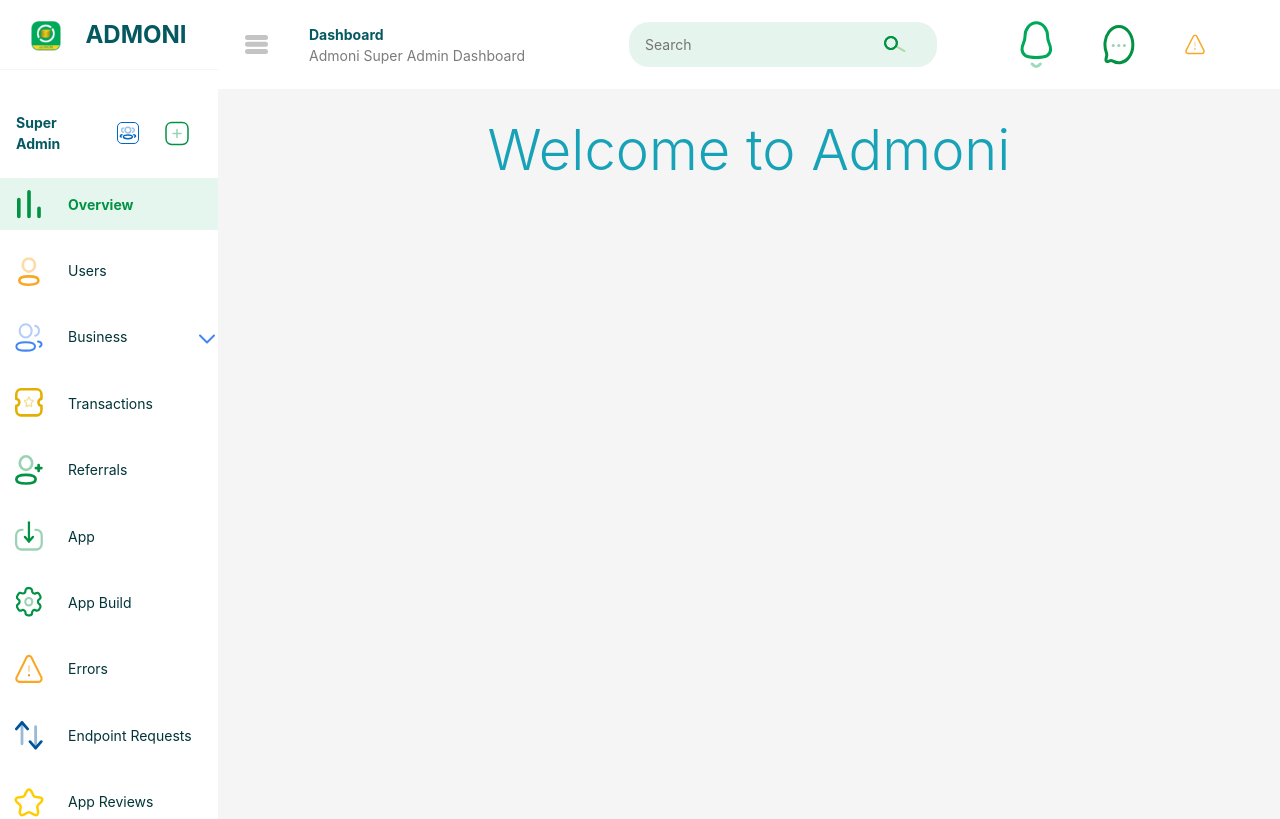
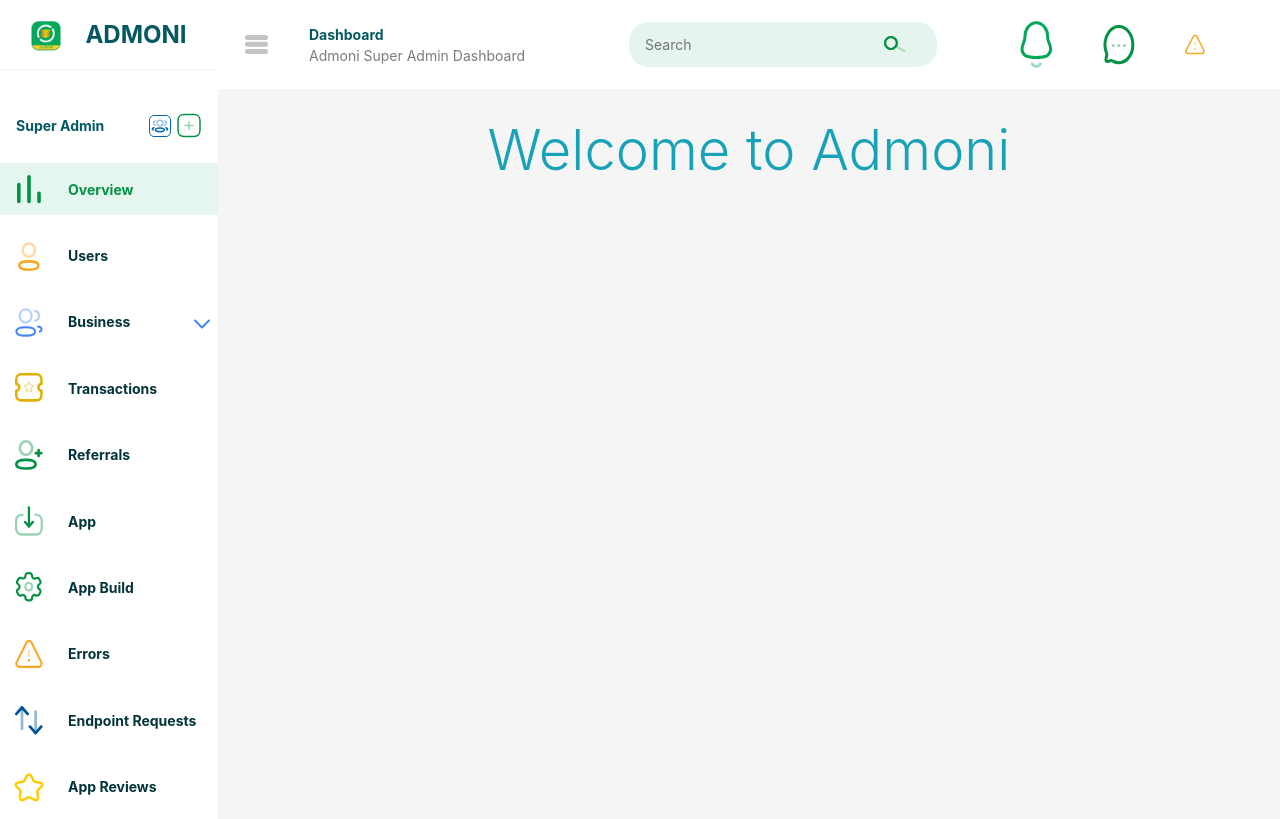
Before and after one commit to hussainibulama/ad-admin, a React (Create React App) app: page /app/dashboard in a window 1280 px wide. Shown: the top 819 px of the page. Built offline with nearby package versions, Linux system fonts and the light colour scheme.

Commit message:
merge develop branch to dashboard-layout branch

```diff
--- a/src/layout/Dashboard/Sidebar/index.scss
+++ b/src/layout/Dashboard/Sidebar/index.scss
@@ -29,6 +29,7 @@
         // height: 60px;
         // background-color: brown;
         // height: 100%;
+        font-weight: bold;
         width: 100%;
         display: flex;
         align-items: center;
@@ -63,6 +64,7 @@
     .sidebar-menu-link-inner{
       padding: .8em 0;
       padding-left: 4em;
+      font-weight: bold;
       height: 100%;
       width: 100%;
       display: flex;
--- a/src/layout/Dashboard/Sidebar/index.tsx
+++ b/src/layout/Dashboard/Sidebar/index.tsx
@@ -25,8 +25,8 @@ function Sidebar({ showIcon }) {
         <div className="d-flex sidebar-menu-name px-3 my-4 justify-content-between align-items-center">
           {!showIcon && "Super Admin"}
           <div className="d-flex  align-items-center">
-            <Link to="/app/admins"><img src={Icons.AddUsers} alt="plus" className="btn" /></Link>
-            <Link to="/app/add-users"><img src={Icons.PlusGreen} alt="plus" className="btn" /></Link>
+            <Link to="/app/admins"><img src={Icons.AddUsers} alt="plus" className="btn p-0 mr-1" /></Link>
+            <Link to="/app/add-users"><img src={Icons.PlusGreen} alt="plus" className="btn p-0" /></Link>
           </div>
         </div>
         <ul>
@@ -47,7 +47,7 @@ function Sidebar({ showIcon }) {
                 <img src={Icons.Business} alt="admoni logo" />
               </div>
               {!showIcon && <div className="sidebar-menu-link-title">
-                <span className="mr-5 pr-4">Business</span>
+                <span className="mr-5 pr-3">Business</span>
                 <img src={Icons.CheveronDown} alt="admoni logo" className="ml-auto" />
 
               </div>}
--- a/src/views/SampleTable/components/BusinessTable/business-table.tsx
+++ b/src/views/SampleTable/components/BusinessTable/business-table.tsx
@@ -4,7 +4,7 @@ import Table from "../../../../components/Table";
 // import { ReactComponent as Dots } from "../../imgs/dot.svg";
 import "./business-table.scss";
 // import { Popover, PopoverBody } from "reactstrap";
-import { Link } from "react-router-dom";
+// import { Link } from "react-router-dom";
 // import AppModal from "../../components/Modals/AppModal";
 // import {useModal} from "../../Helpers/useModal";
 import eyeIcon from "../../../../assets/icons/Show.png";
@@ -16,7 +16,7 @@ const BusinessTable = () => {
 
   const [popoverOpen2, setPopoverOpen2] = useState(false);
 
-  const toggle = () => setPopoverOpen2(!popoverOpen2);
+  // const toggle = () => setPopoverOpen2(!popoverOpen2);
 
   const tableHead: { name: keyof TableData; displayName: any }[] = [
     {
```
Also changed, not shown: src/assets/Icons.tsx (deleted, +0 -53 lines).
